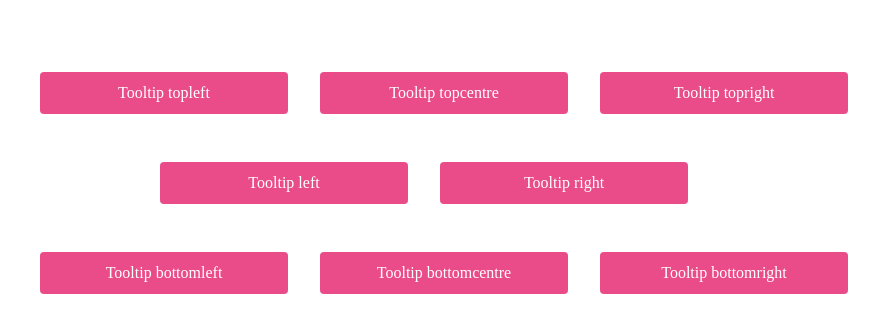
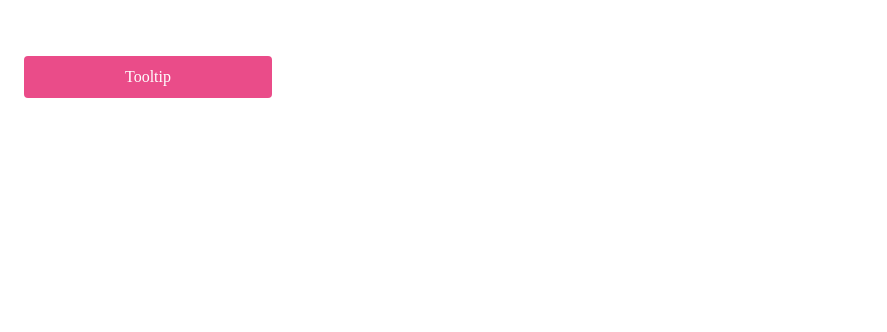
Before and after one commit to breakbeatkid/ng2-tooltip, an Angular app: page / in a window 1280 px wide. Shown: the top 332 px of the page, without its empty margins (0-887 px from the left). Built offline with nearby package versions, Linux system fonts and the light colour scheme.

Commit message:
feat: strip down example

```diff
--- a/src/app/app.component.html
+++ b/src/app/app.component.html
@@ -1,86 +1,7 @@
-<div class="row">
-  <div
-    crowderOverlayTooltip
-    tooltipMessage="This is my tooltip!!"
-    [tooltipPosition]="TooltipPosition.TOPLEFT"
-    [tooltipArrow]="true"
-    class="thing"
-  >
-    Tooltip topleft
-  </div>
-
-  <div
-    crowderOverlayTooltip
-    tooltipMessage="This is my tooltip!!"
-    [tooltipPosition]="TooltipPosition.TOPCENTRE"
-    [tooltipArrow]="true"
-    class="thing"
-  >
-    Tooltip topcentre
-  </div>
-
-  <div
-    crowderOverlayTooltip
-    tooltipMessage="This is my tooltip!!"
-    [tooltipPosition]="TooltipPosition.TOPRIGHT"
-    [tooltipArrow]="true"
-    class="thing"
-  >
-    Tooltip topright
-  </div>
+<div
+  crowderOverlayTooltip
+  tooltipMessage="This is my tooltip!!"
+  class="thing"
+>
+  Tooltip
 </div>
-
-<div class="row" style='width: 800px; text-align: center'>
-  <div
-    crowderOverlayTooltip
-    tooltipMessage="This is my tooltip!!"
-    [tooltipPosition]="TooltipPosition.LEFT"
-    [tooltipArrow]="true"
-    class="thing"
-  >
-    Tooltip left
-  </div>
-
-  <div
-    crowderOverlayTooltip
-    tooltipMessage="This is my tooltip!!"
-    [tooltipPosition]="TooltipPosition.RIGHT"
-    [tooltipArrow]="true"
-    class="thing"
-  >
-    Tooltip right
-  </div>
-</div>
-
-<div class="row">
-  <div
-    crowderOverlayTooltip
-    tooltipMessage="This is my tooltip!!"
-    [tooltipPosition]="TooltipPosition.BOTTOMLEFT"
-    [tooltipArrow]="true"
-    class="thing"
-  >
-    Tooltip bottomleft
-  </div>
-
-  <div
-    crowderOverlayTooltip
-    tooltipMessage="This is my tooltip!!"
-    [tooltipPosition]="TooltipPosition.BOTTOMCENTRE"
-    [tooltipArrow]="true"
-    class="thing"
-  >
-    Tooltip bottomcentre
-  </div>
-
-  <div
-    crowderOverlayTooltip
-    tooltipMessage="This is my tooltip!!"
-    [tooltipPosition]="TooltipPosition.BOTTOMRIGHT"
-    [tooltipArrow]="true"
-    class="thing"
-    id='thingy'
-  >
-    Tooltip bottomright
-  </div>
-</div>
--- a/src/app/app.component.scss
+++ b/src/app/app.component.scss
@@ -18,7 +18,3 @@
   width: 200px;
   text-align: center;
 }
-
-.row {
-  margin: 1rem;
-}
--- a/src/app/app.component.ts
+++ b/src/app/app.component.ts
@@ -1,10 +1,8 @@
 import { Component } from '@angular/core';
-import { OverlayTooltipPosition } from './overlay-tooltip/model/overlay-tooltip-position.enum';
 @Component({
   selector: 'app-root',
   styleUrls: ['./app.component.scss'],
   templateUrl: './app.component.html',
 })
 export class AppComponent {
-  TooltipPosition = OverlayTooltipPosition;
 }
--- a/src/app/overlay-tooltip/model/overlay-tooltip-position.enum.ts
+++ /dev/null
@@ -1,10 +0,0 @@
-export enum OverlayTooltipPosition {
-    TOPLEFT,
-    TOPCENTRE,
-    TOPRIGHT,
-    LEFT,
-    RIGHT,
-    BOTTOMLEFT,
-    BOTTOMCENTRE,
-    BOTTOMRIGHT
-}
--- a/src/app/overlay-tooltip/overlay-tooltip.component.html
+++ b/src/app/overlay-tooltip/overlay-tooltip.component.html
@@ -1,17 +1,6 @@
 <div
     @tooltip
-    class='tooltip'
-    [class.bl]='tooltipPosition === TooltipPosition.BOTTOMLEFT && tooltipArrow === true'
-    [class.bc]='tooltipPosition === TooltipPosition.BOTTOMCENTRE && tooltipArrow === true'
-    [class.br]='tooltipPosition === TooltipPosition.BOTTOMRIGHT && tooltipArrow === true'
-    [class.tl]='tooltipPosition === TooltipPosition.TOPLEFT && tooltipArrow === true'
-    [class.tc]='tooltipPosition === TooltipPosition.TOPCENTRE && tooltipArrow === true'
-    [class.tr]='tooltipPosition === TooltipPosition.TOPRIGHT && tooltipArrow === true'
-    [class.l]='tooltipPosition === TooltipPosition.LEFT && tooltipArrow === true'
-    [class.r]='tooltipPosition === TooltipPosition.RIGHT && tooltipArrow === true'
-    [style.backgroundColor]=tooltipBackgroundColour
-    [style.color]=tooltipTextColour
-    [style.fontSize]=tooltipTextSize
+    class='tooltip tl'
 >
     {{ tooltipMessage }}
 </div>
--- a/src/app/overlay-tooltip/overlay-tooltip.component.scss
+++ b/src/app/overlay-tooltip/overlay-tooltip.component.scss
@@ -7,45 +7,8 @@
   text-align: center;
   padding: 0.5rem 1rem;
   border-radius: 4px;
-
-  &.bl {
-    &::after {
-      content: "";
-      position: absolute;
-      top: -10px;
-      left: 90px;
-      border-width: 5px;
-      border-style: solid;
-      border-color: transparent transparent black transparent;
-
-    }
-  }
-
-  &.bc {
-    &::after {
-      content: "";
-      position: absolute;
-      top: -10px;
-      left: 50%;
-      border-width: 5px;
-      border-style: solid;
-      border-color: transparent transparent black transparent;
-
-    }
-  }
-
-  &.br {
-    &::after {
-      content: "";
-      position: absolute;
-      top: -10px;
-      right: 90px;
-      border-width: 5px;
-      border-style: solid;
-      border-color: transparent transparent black transparent;
-
-    }
-  }
+  background-color: black;
+  color: white;
 
   &.tl {
     &::after {
@@ -59,56 +22,4 @@
 
     }
   }
-
-  &.tc {
-    &::after {
-      content: "";
-      position: absolute;
-      top: 100%;
-      left: 50%;
-      border-width: 5px;
-      border-style: solid;
-      border-color: black transparent transparent transparent;
-
-    }
-  }
-
-  &.tr {
-    &::after {
-      content: "";
-      position: absolute;
-      top: 100%;
-      right: 90px;
-      border-width: 5px;
-      border-style: solid;
-      border-color: black transparent transparent transparent;
-
-    }
-  }
-
-  &.l {
-    &::after {
-      content: "";
-      position: absolute;
-      top: 50%;
-      right: -10px;
-      border-width: 5px;
-      border-style: solid;
-      border-color: transparent transparent transparent black;
-      transform: translateY(-50%);
-    }
-  }
-
-  &.r {
-    &::after {
-      content: "";
-      position: absolute;
-      top: 50%;
-      left: -10px;
-      border-width: 5px;
-      border-style: solid;
-      border-color: transparent black transparent transparent;
-      transform: translateY(-50%);
-    }
-  }
 }
--- a/src/app/overlay-tooltip/overlay-tooltip.component.ts
+++ b/src/app/overlay-tooltip/overlay-tooltip.component.ts
@@ -1,6 +1,5 @@
 import { Component, Input, ChangeDetectionStrategy } from '@angular/core';
 import { animate, style, transition, trigger } from '@angular/animations';
-import { OverlayTooltipPosition } from './model/overlay-tooltip-position.enum';
 
 @Component({
   selector: 'crowder-overlay-tooltip',
@@ -20,11 +19,5 @@ import { OverlayTooltipPosition } from './model/overlay-tooltip-position.enum';
   ],
 })
 export class OverlayTooltipComponent {
-  TooltipPosition = OverlayTooltipPosition;
   @Input() tooltipMessage: string;
-  @Input() tooltipBackgroundColour: string;
-  @Input() tooltipTextColour: string;
-  @Input() tooltipTextSize: string;
-  @Input() tooltipPosition: OverlayTooltipPosition;
-  @Input() tooltipArrow: boolean;
 }
--- a/src/app/overlay-tooltip/overlay-tooltip.directive.ts
+++ b/src/app/overlay-tooltip/overlay-tooltip.directive.ts
@@ -3,17 +3,11 @@ import { Overlay, OverlayPositionBuilder, OverlayRef } from '@angular/cdk/overla
 import { ComponentPortal } from '@angular/cdk/portal';
 
 import { OverlayTooltipComponent } from './overlay-tooltip.component';
-import { OverlayTooltipPosition } from './model/overlay-tooltip-position.enum';
 
 @Directive({ selector: '[crowderOverlayTooltip]' })
 export class OverlayTooltipDirective implements OnInit {
 
   @Input() tooltipMessage: string;
-  @Input() tooltipBackgroundColour: string;
-  @Input() tooltipTextColour: string;
-  @Input() tooltipTextSize: string;
-  @Input() tooltipPosition: OverlayTooltipPosition;
-  @Input() tooltipArrow: boolean;
 
   private overlayRef: OverlayRef;
 
@@ -23,12 +17,15 @@ export class OverlayTooltipDirective implements OnInit {
   }
 
   ngOnInit(): void {
-    console.log(this.elementRef);
-    this.setDefault();
-
     const positionStrategy = this.overlayPositionBuilder
       .flexibleConnectedTo(this.elementRef)
-      .withPositions([this.setPosition()]);
+      .withPositions([{
+          originX: 'start',
+          originY: 'top',
+          overlayX: 'start',
+          overlayY: 'bottom',
+          offsetY: -8,
+        }]);
 
     this.overlayRef = this.overlay.create({ positionStrategy });
   }
@@ -36,101 +33,9 @@ export class OverlayTooltipDirective implements OnInit {
   @HostListener('mouseenter') show() {
     const tooltipRef: ComponentRef<OverlayTooltipComponent> = this.overlayRef.attach(new ComponentPortal(OverlayTooltipComponent));
     tooltipRef.instance.tooltipMessage = this.tooltipMessage;
-    tooltipRef.instance.tooltipBackgroundColour = this.tooltipBackgroundColour;
-    tooltipRef.instance.tooltipTextColour = this.tooltipTextColour;
-    tooltipRef.instance.tooltipTextSize = this.tooltipTextSize;
-    tooltipRef.instance.tooltipPosition = this.tooltipPosition;
-    tooltipRef.instance.tooltipArrow = this.tooltipArrow;
   }
 
   @HostListener('mouseout') hide() {
     this.overlayRef.detach();
   }
-
-  private setDefault(): void {
-    if (this.tooltipArrow == null) {
-      this.tooltipArrow = false;
-    }
-
-    if (this.tooltipBackgroundColour == null) {
-      this.tooltipBackgroundColour = 'black';
-    }
-
-    if (this.tooltipTextColour == null) {
-      this.tooltipTextColour = 'white';
-    }
-
-    if (this.tooltipTextSize == null) {
-      this.tooltipTextSize = '0.75rem';
-    }
-  }
-
-  private setPosition(): any {
-    switch (this.tooltipPosition) {
-      case OverlayTooltipPosition.TOPLEFT:
-        return {
-          originX: 'start',
-          originY: 'top',
-          overlayX: 'start',
-          overlayY: 'bottom',
-          offsetY: -8,
-        };
-      case OverlayTooltipPosition.TOPCENTRE:
-        return {
-          originX: 'center',
-          originY: 'top',
-          overlayX: 'center',
-          overlayY: 'bottom',
-          offsetY: -8,
-        };
-      case OverlayTooltipPosition.TOPRIGHT:
-        return {
-          originX: 'end',
-          originY: 'top',
-          overlayX: 'end',
-          overlayY: 'bottom',
-          offsetY: -8,
-        };
-      case OverlayTooltipPosition.BOTTOMLEFT:
-        return {
-          originX: 'start',
-          originY: 'bottom',
-          overlayX: 'start',
-          overlayY: 'top',
-          offsetY: 8,
-        };
-      case OverlayTooltipPosition.BOTTOMRIGHT:
-        return {
-          originX: 'end',
-          originY: 'bottom',
-          overlayX: 'end',
-          overlayY: 'top',
-          offsetY: 8,
-        };
-      case OverlayTooltipPosition.BOTTOMCENTRE:
-        return {
-          originX: 'center',
-          originY: 'bottom',
-          overlayX: 'center',
-          overlayY: 'top',
-          offsetY: 8,
-        };
-      case OverlayTooltipPosition.LEFT:
-        return {
-          originX: 'start',
-          originY: 'center',
-          overlayX: 'end',
-          overlayY: 'center',
-          offsetX: -8,
-        };
-      case OverlayTooltipPosition.RIGHT:
-        return {
-          originX: 'end',
-          originY: 'center',
-          overlayX: 'start',
-          overlayY: 'center',
-          offsetX: 8,
-        };
-    }
-  }
 }
```
